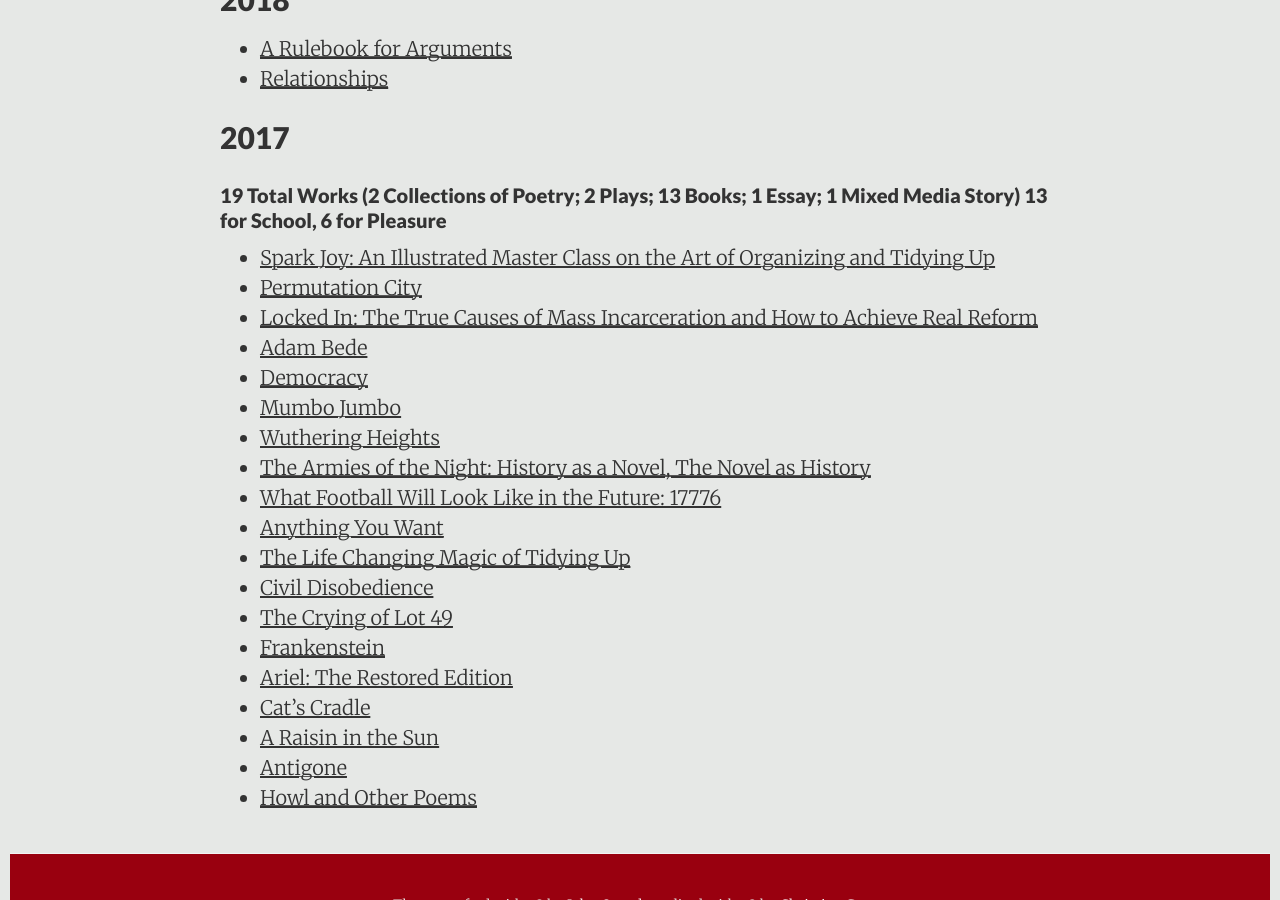
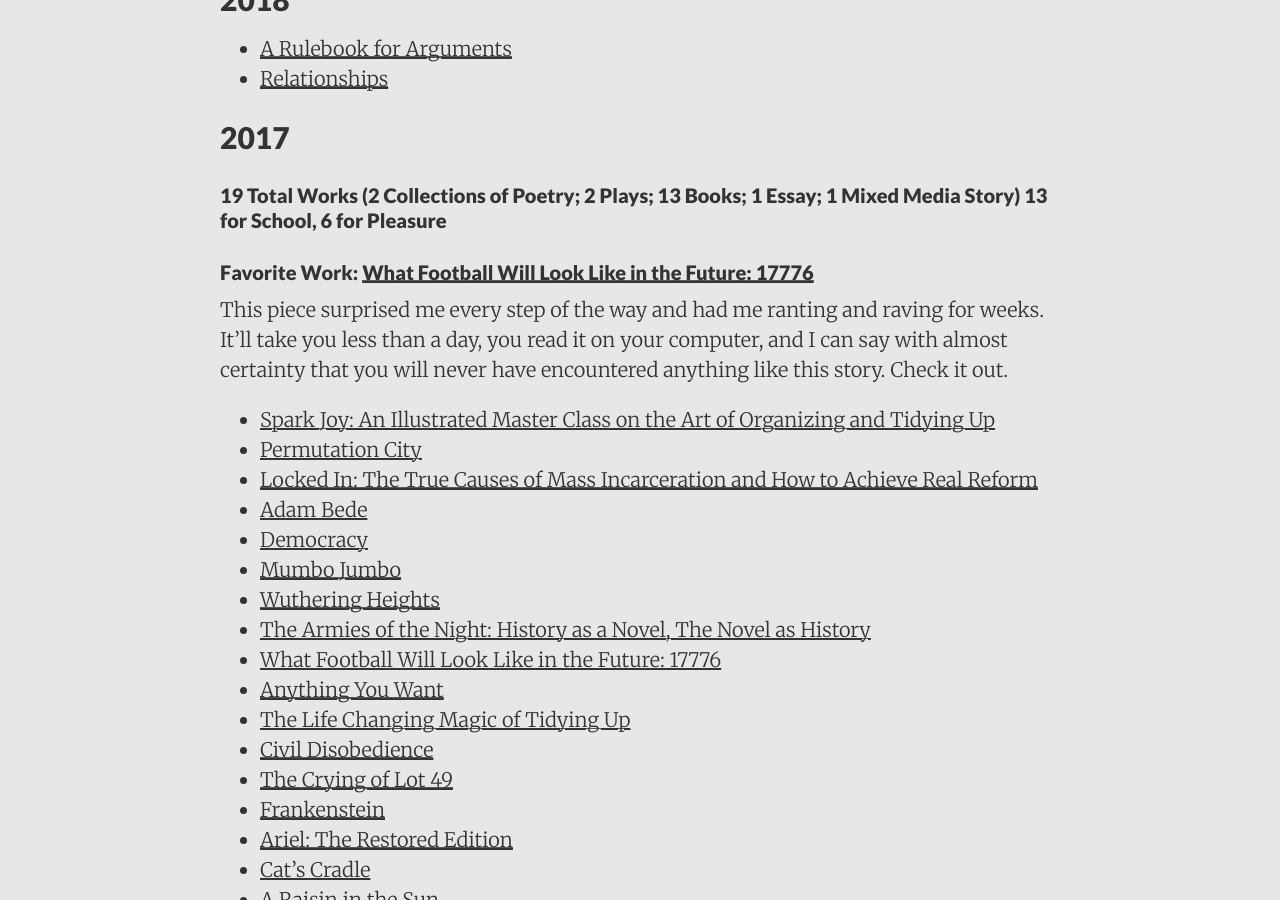
Before and after one commit to DestinyRoseMurphy/DestinyRoseMurphy.github.io, a Jekyll site: the page built from _posts/2017-08-21-Things-I've-Read.md, in a window 1280 px wide and 900 px high, scrolled down 576 px. Built offline with Jekyll 4.4.1, drawn with Linux system fonts in a browser that asks for light colours.

Commit message:
Added fav piece to read

```diff
--- a/_posts/2017-08-21-Things-I've-Read.md
+++ b/_posts/2017-08-21-Things-I've-Read.md
@@ -17,6 +17,8 @@ With the start of my junior year I'm beginning a new series of posts. Here I'll
 
 #### 19 Total Works (2 Collections of Poetry; 2 Plays; 13 Books; 1 Essay; 1 Mixed Media Story) 13 for School, 6 for Pleasure
 
+#### Favorite Work: [What Football Will Look Like in the Future: 17776](/details/2017-10-26-What-Football-Will-Look-Like-in-the-Future:-17776)
+This piece surprised me every step of the way and had me ranting and raving for weeks. It'll take you less than a day, you read it on your computer, and I can say with almost certainty that you will never have encountered anything like this story. Check it out.
 
 * [Spark Joy: An Illustrated Master Class on the Art of Organizing and Tidying Up](/details/2017-12-30-Spark-Joy)
 * [Permutation City](/details/2017-12-17-Permutation-City)
```
